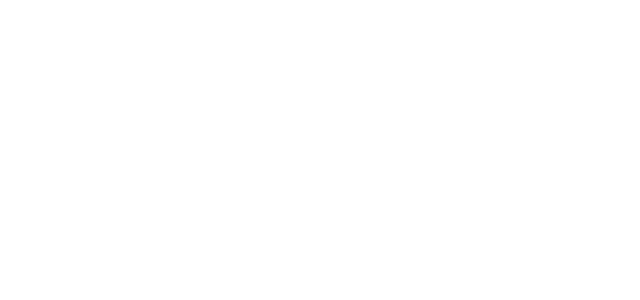
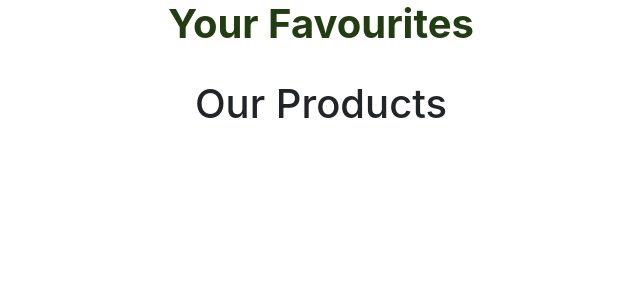
Before and after one commit to OptimusQuidFacit/NextGen, a React (Create React App) app: page /favourites in a window 1280 px wide. Before the commit this address had no page. Shown: the top 300 px of the page, without its empty margins (319-959 px from the left). Built offline with nearby package versions, Linux system fonts and the light colour scheme.

Commit message:
babel dependency and favourites page

```diff
--- a/package.json
+++ b/package.json
@@ -56,6 +56,7 @@
     ]
   },
   "devDependencies": {
+    "@babel/plugin-proposal-private-property-in-object": "^7.21.11",
     "concurrently": "^8.2.2",
     "nodemon": "^3.0.1"
   }
--- a/src/App.js
+++ b/src/App.js
@@ -9,6 +9,7 @@
 import Signin from "./pages/Signin";
 import Signup from "./pages/Signup";
 import AddProduct from "./pages/AddProduct";
+import Favourites from "./pages/Favourites";
 
 
 
@@ -27,6 +28,7 @@
       <Route  path="/signin" element={<Signin/>}/>
       <Route  path="/signup" element={<Signup/>}/>
       <Route  path="/addproduct" element={<AddProduct/>}/>
+      <Route  path="/favourites" element={<Favourites/>}/>
 
       </Routes>
     </Router>
--- a/src/ThemeProvider.jsx
+++ b/src/ThemeProvider.jsx
@@ -6,6 +6,7 @@
  export const ThemeContext= React.createContext();
  export const CartThemeContext= React.createContext();
  export const userThemeContext= React.createContext();
+ export const favThemeContext= React.createContext();
 
 
 
@@ -108,6 +109,7 @@
     const [cart, setCart]= useState([]);
 
     const [user, setUser]= useState();
+    const [favs, setFavs] = useState([]);
 
 
     // const updateProducts=(newValue)=>{
@@ -154,7 +156,9 @@
      <ThemeContext.Provider value={{products, setProducts}}>
         <CartThemeContext.Provider value={{cart, setCart, updateCart}}>
         <userThemeContext.Provider value={{user, setUser}}>
+            <favThemeContext.Provider value={{favs, setFavs}}>
             {children}
+            </favThemeContext.Provider>
         </userThemeContext.Provider>
         </CartThemeContext.Provider>
      </ThemeContext.Provider>
--- a/src/components/ProductList.jsx
+++ b/src/components/ProductList.jsx
@@ -2,7 +2,7 @@
 import { Row, Col } from 'react-bootstrap';
 import { Link } from 'react-router-dom';
 import styled from 'styled-components';
-import { CartThemeContext, ThemeContext } from '../ThemeProvider';
+import { CartThemeContext, ThemeContext, favThemeContext } from '../ThemeProvider';
 import { Add, Favorite, FavoriteBorder, GridGoldenratioOutlined, Search } from '@mui/icons-material';
 import { pricify } from '../utilities';
 
@@ -69,9 +69,10 @@
 `
 
 
-const ProductList = ({ filterObject, limit}) => {
+const ProductList = ({products, filterObject, limit}) => {
 
-    const {products, setProducts}= useContext(ThemeContext);
+
+    const {favs, setFavs} = useContext(favThemeContext);
     const [filteredProducts, setFilteredProducts]=useState(limit?products.slice(0,limit):products);
 
     const handleFilter=(filter)=>{
@@ -129,9 +130,9 @@
     // const removeFav=(id)=>{
     //     setFavs(favs.filter(fav=>fav!==id))
     // }
-    const [favs, setFavs]= useState([])
+    // const [favs, setFavs]= useState([])
     useEffect(()=>{
-       favId && setFavs([...favs, favId])
+        favId && setFavs([...favs, favId]);
         console.log(favs);
     }, [favId])
 
--- /dev/null
+++ b/src/pages/Favourites.jsx
@@ -0,0 +1,18 @@
+import React, { useContext } from 'react'
+import ProductList from '../components/ProductList';
+import { ThemeContext, favThemeContext } from '../ThemeProvider';
+
+const Favourites = () => {
+    const {products, setProducts}= useContext(ThemeContext);
+    const {favs, setFavs}= useContext(favThemeContext);
+    const favourites=products.filter(product=> favs.includes(product.id))
+    console.log(favourites)
+  return (
+    <>
+        <h1 className="text-center fw-bold text-primary">Your Favourites</h1>
+        <ProductList products={favourites}/>
+    </>
+  )
+}
+
+export default Favourites;
--- a/src/pages/Home.jsx
+++ b/src/pages/Home.jsx
@@ -7,10 +7,11 @@
 import Whyus from '../components/Whyus';
 import Welcome from '../components/Welcome';
 import Newsletter from '../components/Newsletter';
-import { userThemeContext } from '../ThemeProvider';
+import { ThemeContext, userThemeContext } from '../ThemeProvider';
 
 const Home = () => {
   const {user}= useContext(userThemeContext);
+  const {products, setProducts}= useContext(ThemeContext);
   return (
     <>
     <nav>
@@ -35,7 +36,7 @@
     </section>
 
     <section>
-     <ProductList limit={6} />
+     <ProductList products={products} limit={6} />
     </section>
 
     <section>
--- a/src/pages/Products.jsx
+++ b/src/pages/Products.jsx
@@ -1,9 +1,10 @@
-import React, { useState } from 'react'
+import React, { useContext, useState } from 'react'
 import styled from 'styled-components'
 import ProductList from '../components/ProductList'
 import NavBar from '../components/Navbar'
 import { Filter1} from '@mui/icons-material'
 import Footer from '../components/Footer'
+import { ThemeContext } from '../ThemeProvider'
 
 
 
@@ -24,6 +25,7 @@
   const [filter, setFilter] = useState({
 
   })
+  const {products, setProducts}= useContext(ThemeContext);
   const handleFilter=(e)=>{
    if (e.target.value==="All"){
       const filteredKeys= Object.keys(filter).filter((key)=>key!==e.target.name)
@@ -88,7 +90,7 @@
       </FilterElement>
     </FilterContainer>
     {/* <p>{filter.Category} {filtered.map(filter=><p key={filter.id}>{filter.Name}</p> )}</p> */}
-        <ProductList filterObject={filter} />
+        <ProductList products={products} filterObject={filter} />
     </Wrapper>
     <footer>
 
--- a/src/pages/Profile.jsx
+++ b/src/pages/Profile.jsx
@@ -163,12 +163,12 @@
                     <Button className='fw-bold border-none bg-info'> Sell Now </Button>
                     </Link>
                     <div className='d-md-flex mt-md-5 mt-3'>
-                      <Link className='flex-grow-1' style={{textDecoration:'none'}} to={'/'}>
-                      <p style={{cursor:'pointer'}} className=' p-2 bg-secondary text-white mx-3'>Your favourites</p>
+                      <Link className='flex-grow-1' style={{textDecoration:'none'}} to={'/favourites'}>
+                      <p style={{cursor:'pointer'}} className='p-2 bg-secondary text-white mx-3'>Your favourites</p>
                       </Link>
-                      <Link className='flex-grow-1' style={{textDecoration:'none'}} to={'/'}>
+                      <Link className='flex-grow-1' style={{textDecoration:'none'}} to={'/mystore'}>
 
-                      <p style={{cursor:'pointer'}} className=' p-2 bg-secondary text-white mx-3'>Your Store</p>
+                      <p style={{cursor:'pointer'}} className='p-2 bg-secondary text-white mx-3'>Your Store</p>
                       </Link>
                     </div>
                 </Sell>
```
Also changed, not shown: 1 other file (tests, documents, lock files or other folders).
